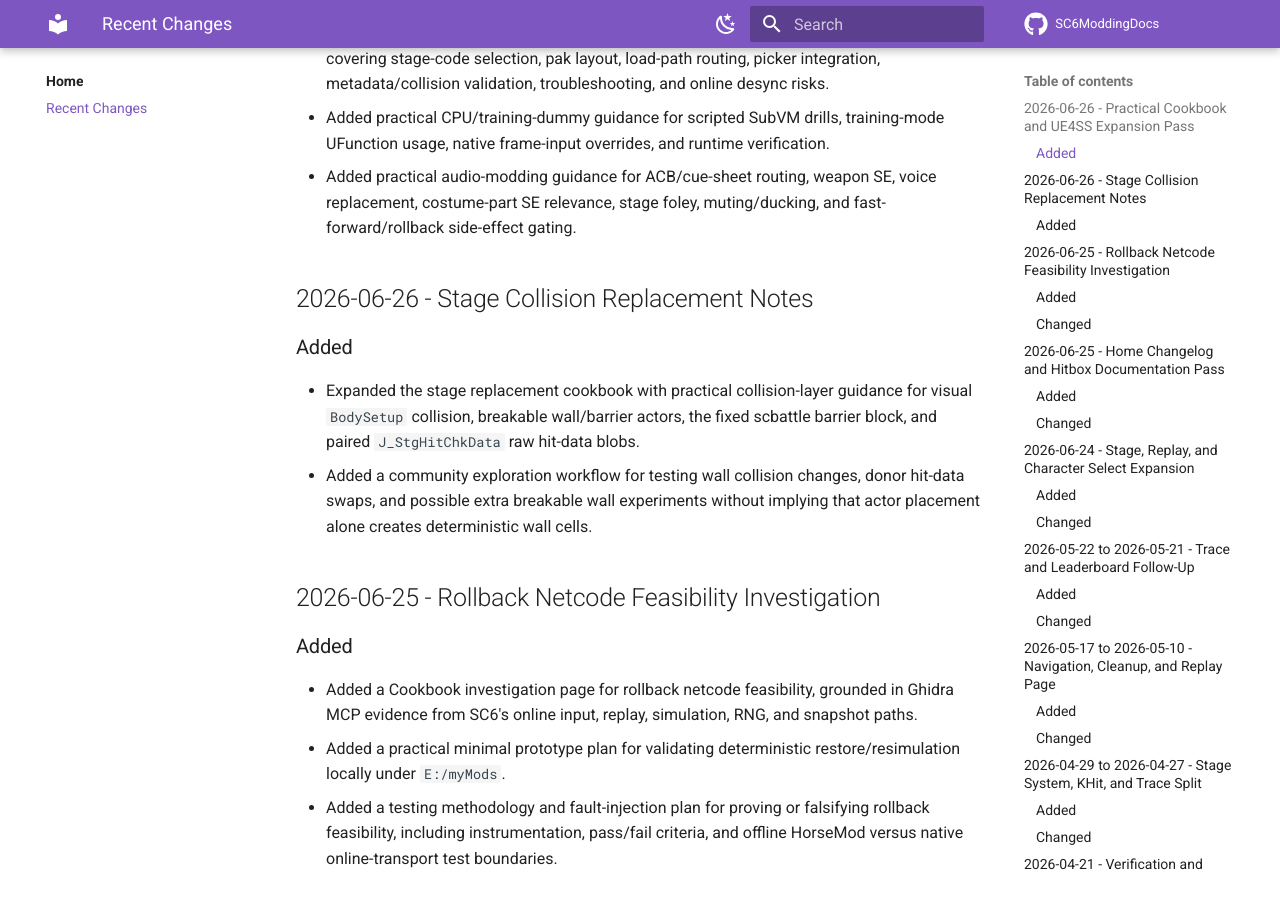
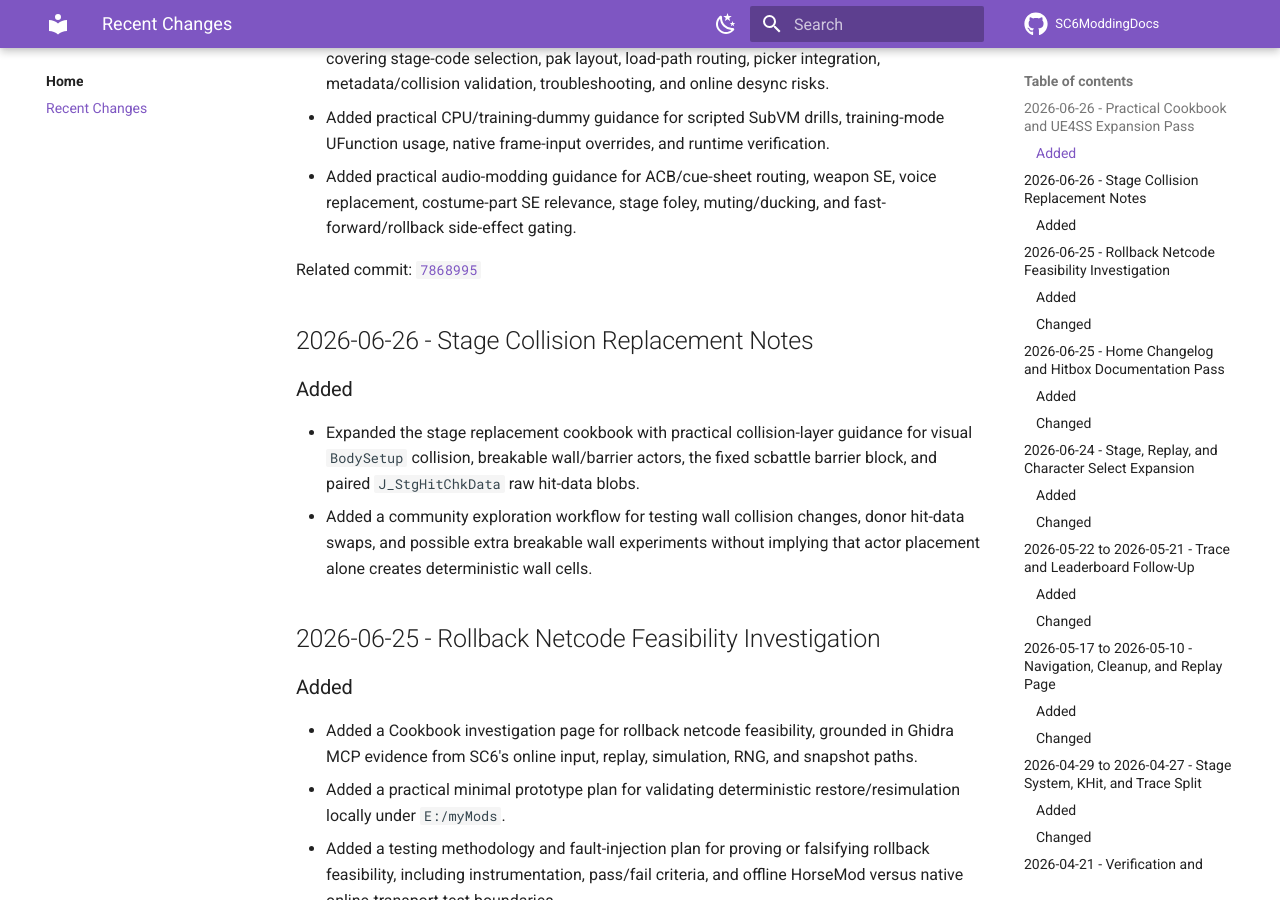
Before and after one commit to FottenSC/SC6ModdingDocs, an MkDocs documentation site: the page built from docs/recent-changes.md, in a window 1280 px wide and 900 px high, scrolled down 578 px. Built offline with MkDocs 1.6.1 and Material for MkDocs 9.7.7, drawn with Linux system fonts in a browser that asks for light colours; comment, search, counter and statistics services are not loaded.

Commit message:
Link practical docs changelog entry

```diff
--- a/docs/recent-changes.md
+++ b/docs/recent-changes.md
@@ -31,6 +31,8 @@ git log --date=short --pretty=format:"%h%x09%ad%x09%s" -30
 - Added practical audio-modding guidance for ACB/cue-sheet routing, weapon SE,
   voice replacement, costume-part SE relevance, stage foley, muting/ducking, and
   fast-forward/rollback side-effect gating.
+
+Related commit: [`7868995`](https://github.com/FottenSC/SC6ModdingDocs/commit/7868995)
 
 ## 2026-06-26 - Stage Collision Replacement Notes
 
```
